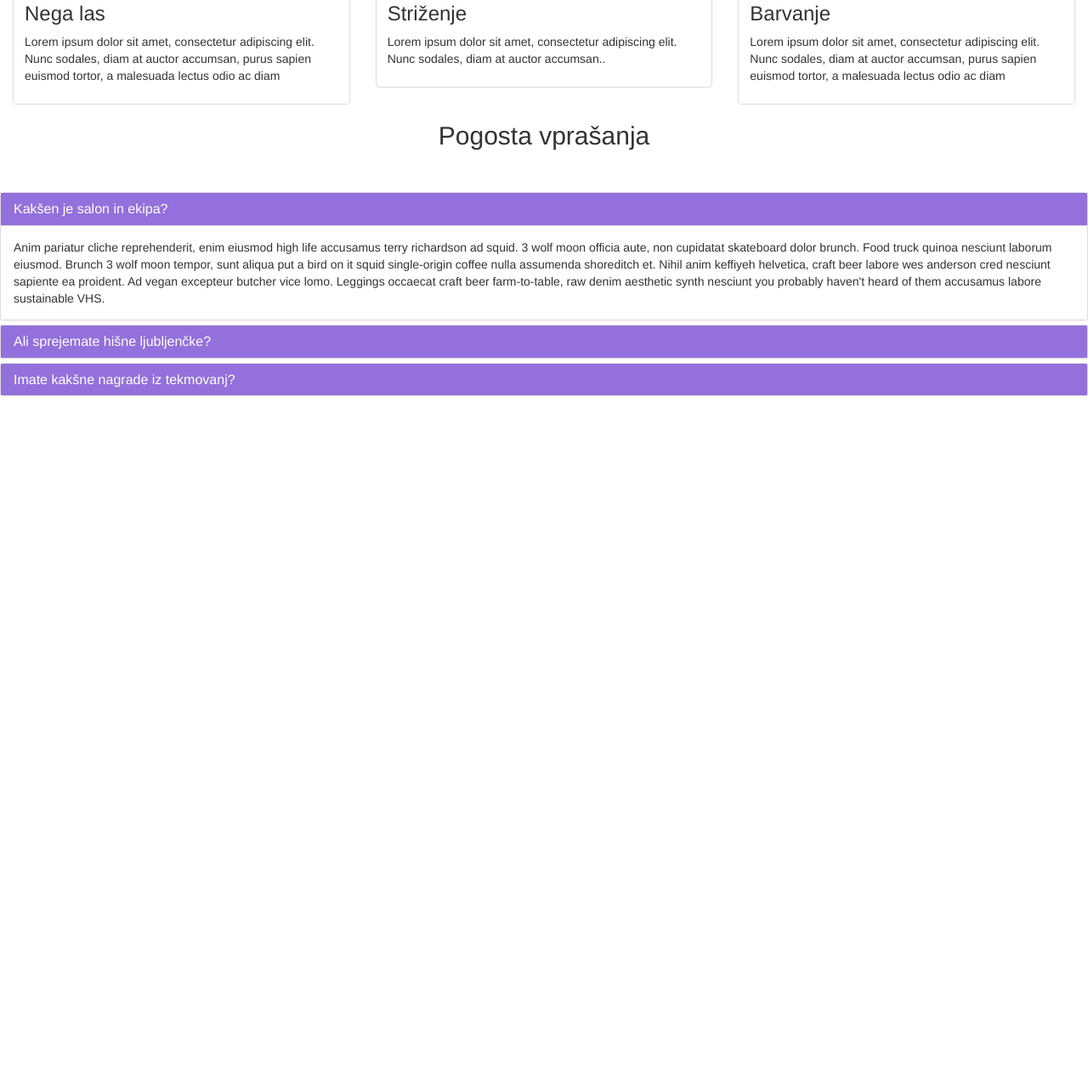
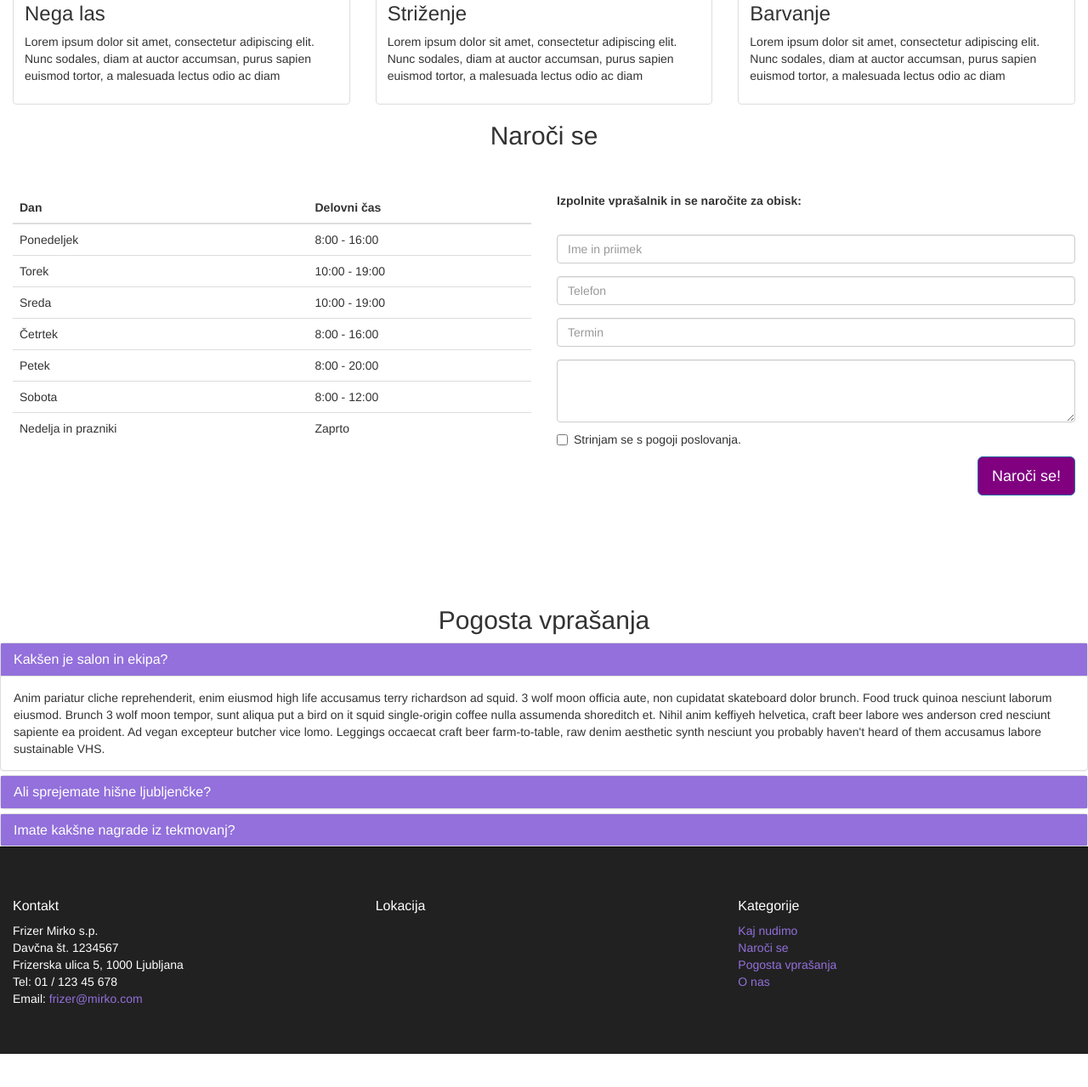
Before and after one commit to mbulatovic/frizer, a plain HTML site: page index.html in a window 1280 px wide. Shown: the part 543-1822 px from the top of the page at 85% size. Before the commit the page ends 1079 px from the top, so only its background shows below. Drawn offline with nearby package versions, Linux system fonts and the light colour scheme; grey boxes are pictures that could not be loaded.

Commit message:
form, table

```diff
--- a/index.html
+++ b/index.html
@@ -33,7 +33,7 @@
         <span class="icon-bar"></span>
       </button>
       <a class="navbar-brand" href="#">
-      <img class="logo" alt="Brand" src="/img/logo3.png"></a>
+      <img alt="Brand" src="/img/logo3.png"></a>
     </div>
 
     <!-- Collect the nav links, forms, and other content for toggling -->
@@ -147,7 +147,7 @@
 
 
 
-<div class="row">
+<div class="row" id="box">
   <div class="col-sm-4 col-md-4">
     <div class="thumbnail">
       <img src="/img/box1.jpg" alt="...">
@@ -163,7 +163,7 @@
       <img src="/img/box2.png" alt="...">
       <div class="caption">
         <h3>Striženje</h3>
-        <p>Lorem ipsum dolor sit amet, consectetur adipiscing elit. Nunc sodales, diam at auctor accumsan..</p>
+        <p>Lorem ipsum dolor sit amet, consectetur adipiscing elit. Nunc sodales, diam at auctor accumsan, purus sapien euismod tortor, a malesuada lectus odio ac diam</p>
       </div>
     </div>
   </div>
@@ -177,6 +177,90 @@
     </div>
   </div>
 
+
+<!--
+...............................................................................
+
+                                 NAROČI SE
+...............................................................................
+-->
+
+    <h2  class="offer">Naroči se</h2>
+
+<div class="row">
+
+ <div class="col-md-6">
+      <table class="table">
+      <thead>
+          <th>Dan</th>
+          <th>Delovni čas</th>
+      </thead>
+  <tr>
+      <td>Ponedeljek</td>
+      <td>8:00 - 16:00</td>
+  </tr>
+  <tr>
+      <td>Torek</td>
+      <td>10:00 - 19:00</td>
+  </tr>
+  <tr>
+      <td>Sreda</td>
+      <td>10:00 - 19:00</td>
+  </tr>
+  <tr>
+      <td>Četrtek</td>
+      <td>8:00 - 16:00</td>
+  </tr>
+    <tr>
+      <td>Petek</td>
+      <td>8:00 - 20:00</td>
+  </tr>
+
+  <tr>
+      <td>Sobota</td>
+      <td>8:00 - 12:00</td>
+  </tr>
+
+  <tr>
+      <td>Nedelja in prazniki</td>
+      <td>Zaprto</td>
+  </tr>
+
+
+</table>
+  </div>
+
+   <div class="col-md-6">
+     <p><strong>Izpolnite vprašalnik in se naročite za obisk:</strong></p>
+     <br>
+      <form>
+  <div class="form-group">
+    <input type="email" class="form-control" id="exampleInputEmail1" placeholder="Ime in priimek">
+  </div>
+  <div class="form-group">
+    <input type="text" class="form-control" id="exampleInput" placeholder="Telefon">
+  </div>
+    <div class="form-group">
+    <input type="text" class="form-control" id="exampleInput" placeholder="Termin">
+  </div>
+  <!--div class="form-group">
+    <label for="exampleInputFile">File input</label>
+    <input type="file" id="exampleInputFile">
+    <p class="help-block">Example block-level help text here.</p>
+  </div-->
+  <textarea class="form-control" rows="3"></textarea>
+  <div class="checkbox">
+    <label>
+      <input type="checkbox"> Strinjam se s pogoji poslovanja.
+    </label>
+  </div>
+  <button type="button" class="btn btn-primary btn-lg">Naroči se!</button>
+</form>
+
+  </div>
+  </div>
+</div>
+
 <!--
 ...............................................................................
 
@@ -186,7 +270,7 @@
 
 <h2  class="offer">Pogosta vprašanja</h2>
 
-<div class="panel-group" id="accordion" role="tablist" aria-multiselectable="true">
+<div id="faq" class="panel-group" id="accordion" role="tablist" aria-multiselectable="true">
   <div class="panel panel-default">
     <div class="panel-heading" role="tab" id="headingOne">
       <h4 class="panel-title">
@@ -231,6 +315,26 @@
   </div>
 </div>
 
+<footer>
+<div class="row">
+  <div class="col-md-4">
+     <h4>Kontakt</h4>
+      <p>Frizer Mirko s.p.<br>Davčna št. 1234567<br>Frizerska ulica 5, 1000 Ljubljana<br>Tel: 01 / 123 45 678<br>Email: <a href="mailto:frizer.mirko@f-mirko.com">frizer@mirko.com</a></p>
+  </div>
+  <div class="col-md-4">
+     <h4>Lokacija</h4>
+      <iframe src="https://www.google.com/maps/embed?pb=!1m14!1m12!1m3!1d2767.984993200927!2d14.545450715740332!3d46.07134040074599!2m3!1f0!2f0!3f0!3m2!1i1024!2i768!4f13.1!5e0!3m2!1ssl!2ssi!4v1460678603284" width="auto" height="150" frameborder="0" style="border:0" allowfullscreen></iframe>
+  </div>
+  <div class="col-md-4">
+      <h4>Kategorije</h4>
+      <a href="#">Kaj nudimo</a><br>
+      <a href="#">Naroči se</a><br>
+      <a href="#">Pogosta vprašanja</a><br>
+      <a href="#">O nas</a>
+  </div>
+</div>
+</footer>
+
 <!--
  ...............................................................................
 
--- a/style.css
+++ b/style.css
@@ -44,8 +44,13 @@
 }
 
 .row {
+    /*width: 1280px;*/
+    margin: 50px auto;
+
+}
+
+#box {
     width: 1280px;
-    margin: 50px auto;
 }
 
 .offer {
@@ -75,3 +80,34 @@ panel-title {
     color:white;
     text-decoration: none;
 }
+
+footer{
+    background-color:#212121;
+    height: auto;
+    width: auto;
+    color: white;
+    border-top: 1px solid black;
+
+}
+
+h4 {
+    font-size: 16px;
+}
+
+a {
+    color:mediumpurple;
+}
+
+.btn-primary {
+    background-color: purple;
+    float: right;
+}
+
+.btn-primary:hover {
+    background-color:mediumpurple;
+}
+
+#faq{
+    margin: 0 auto;
+    width: 1280px;
+}
```
